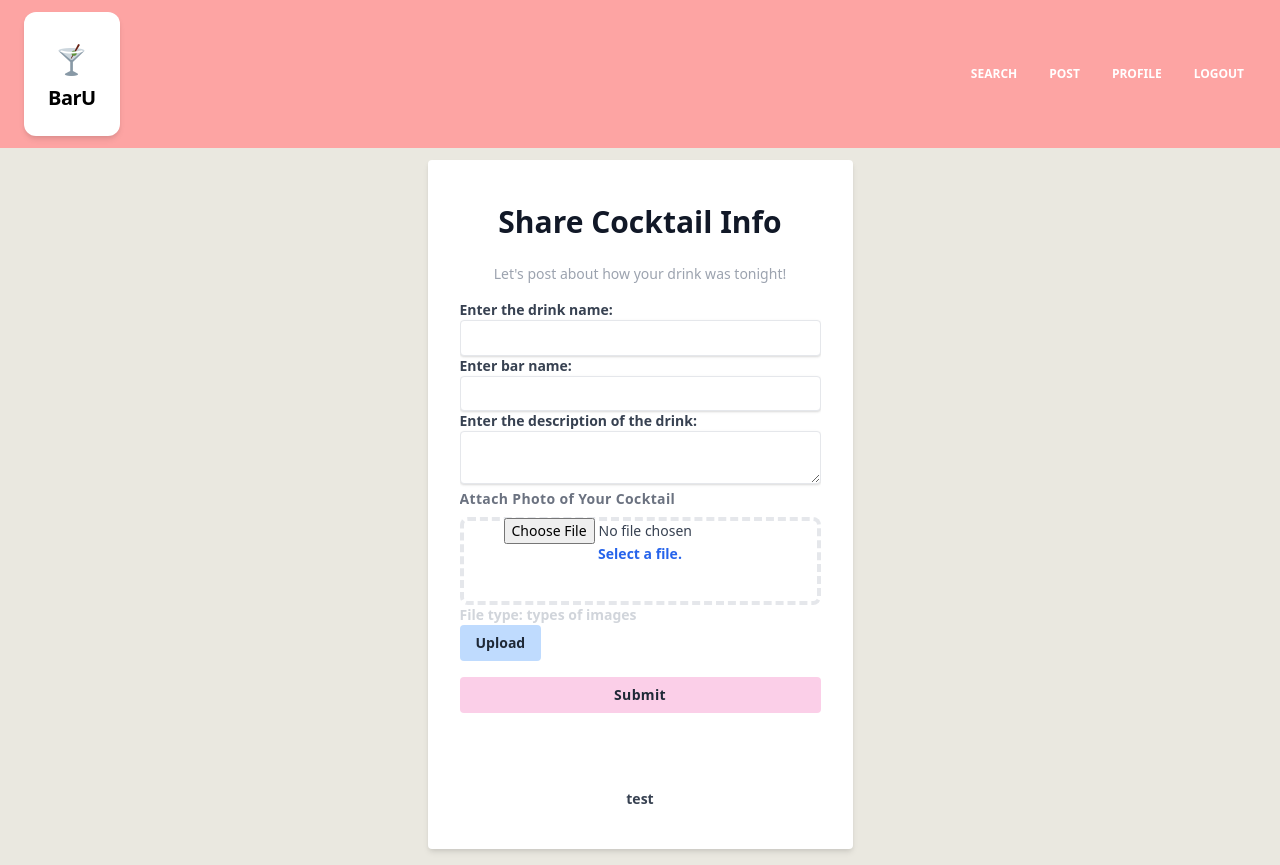
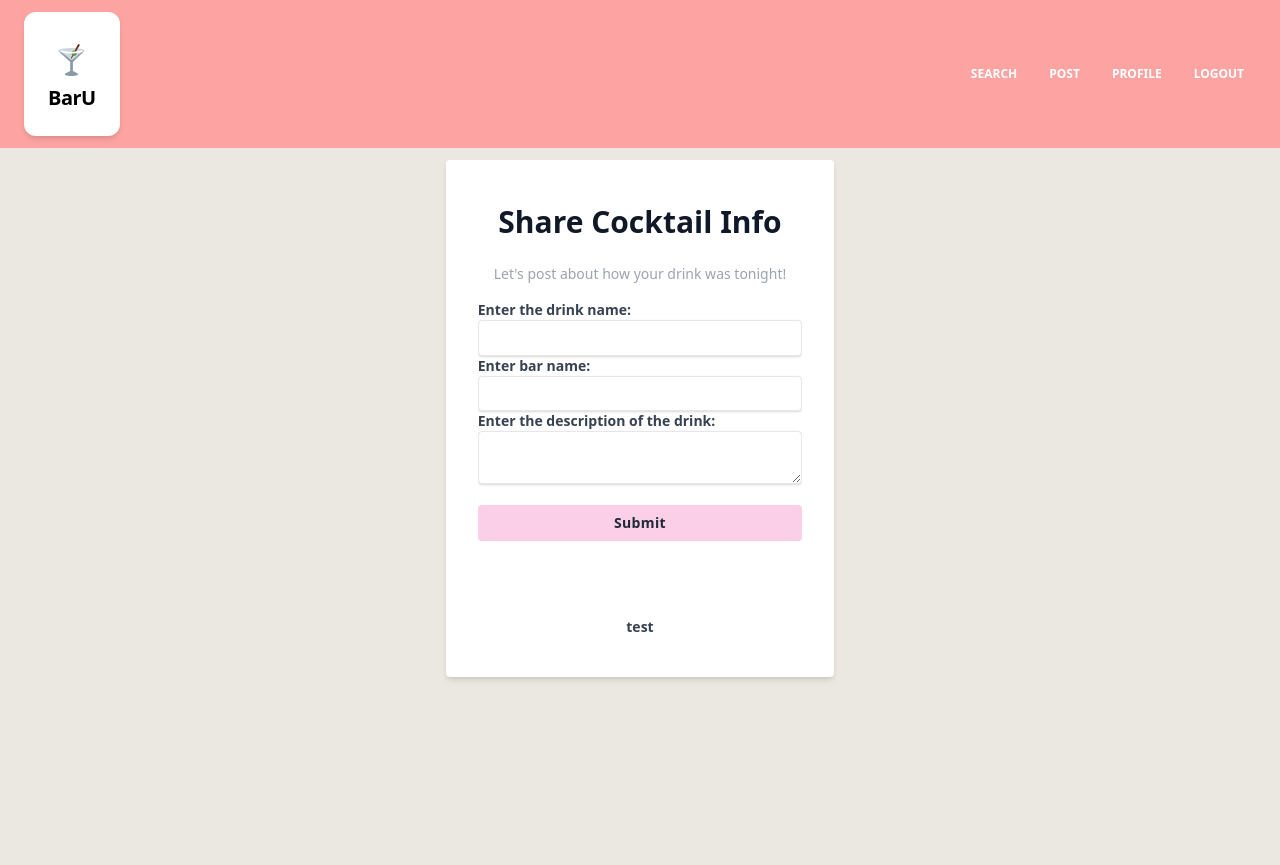
Before and after one commit to UseTheHill/BarU, a React (Create React App) app in the folder client/: page /post in a window 1280 px wide. After the commit the page ends 800 px from the top, so only its background shows below. Built offline with nearby package versions, Linux system fonts and the light colour scheme.

Commit message:
updated post page

```diff
--- a/client/src/pages/PostPage/index.js
+++ b/client/src/pages/PostPage/index.js
@@ -102,40 +102,7 @@ class PostPageScreen extends Component {
               onChange={this.myChangeHandler}
               className="shadow appearance-none border rounded w-full py-2 px-3 text-gray-700 leading-tight focus:outline-none focus:shadow-outline"
             ></textarea>
-            <div className="grid grid-cols-1 space-y-2">
-              <label className="text-sm font-bold text-gray-500 tracking-wide">
-                Attach Photo of Your Cocktail
-              </label>
-              <div className="flex items-center justify-center w-full">
-                <label className="flex flex-col rounded-lg border-4 border-dashed w-full h-20 p-10 group text-center">
-                  <div className="h-full w-full text-center flex flex-col justify-center items-center  ">
-                    <div className="flex flex-auto max-h-20 w-2/5 mx-auto -mt-10"></div>
 
-                    <input type="file" onChange={this.imageChangeHandler} />
-                    <img src={this.state.file} />
-
-                    <p className="pointer-none text-gray-500">
-                      <a href="" id="" className="text-blue-600 hover:underline">
-                        Select a file.
-                      </a>
-                    </p>
-                  </div>
-                  {/* <input type="file" className="hidden"> */}
-                </label>
-              </div>
-            </div>
-
-            <p className="text-sm text-gray-300">
-              <span>File type: types of images</span>
-            </p>
-            <div>
-              <button
-                type="submit"
-                className="flex justify-center bg-blue-200 hover:bg-blue-500 text-gray-800 font-bold py-2 px-4 rounded focus:outline-none focus:shadow-outline"
-              >
-                Upload
-              </button>
-            </div>
             <div className="flex justify-center">
               <button /*onChange={this.myChangeHandler}*/
                 className="bg-pink-200 hover:bg-pink-500 text-gray-800 font-bold my-4 py-2 px-8 rounded focus:outline-none focus:shadow-outline tracking-wide w-full"
```
